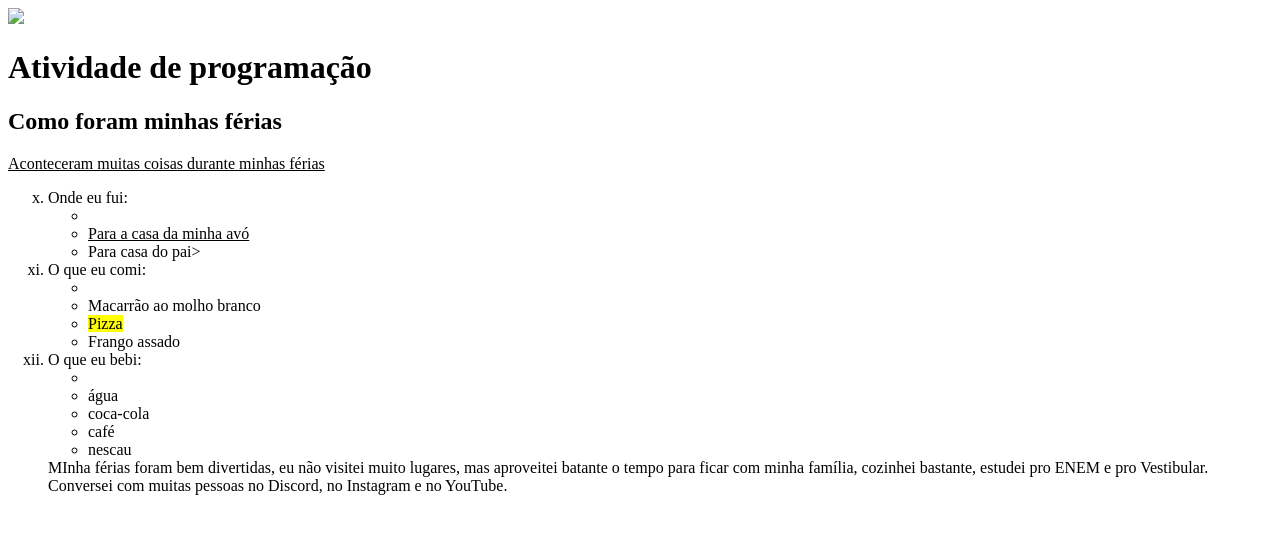
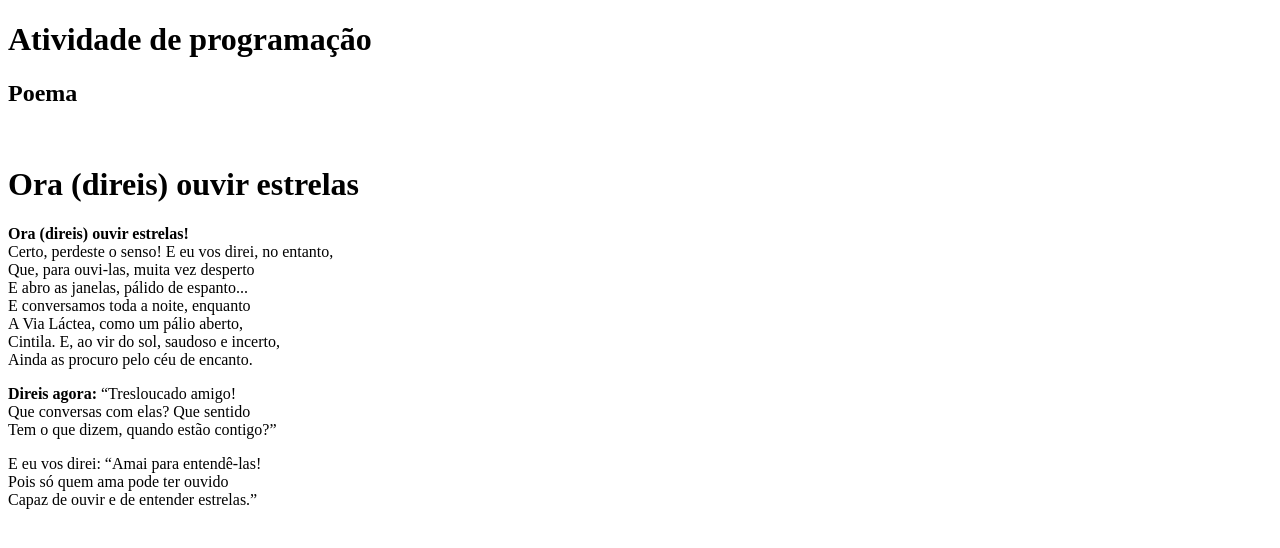
Before and after one commit to lkm12sk/Reposit-rio-31-05-23, a plain HTML site: page index.html in a window 1280 px wide. Drawn offline with Linux system fonts and the light colour scheme.

Commit message:
Atualizar o index.html

```diff
--- a/index.html
+++ b/index.html
@@ -3,56 +3,31 @@
     <head>
      <meta charset = "UTF-8">
         <meta name = "VIEWPORT" content = "width = device-width, initial-scale = 1.0">
-<style>
-    {style="background-color:blue;" }
-background-color:blue;
-</style>
-<img src = "imagem png'' ALT = " texto da imagem">
-
-
 
         <title> Lorena Kelczeski Macari </title>
     </head>
     <body>
         <h1>Atividade de programação</h1>
-        <h2> Como foram minhas férias </h2>
-        <p1> <ins> Aconteceram muitas coisas durante minhas férias</ins>
-        </p1>
+        <h2> Poema </h2>
 
- <ol type="i" start="10">
+<br>
 
+<h1>Ora (direis) ouvir estrelas</h1>
+    <p><strong>Ora (direis) ouvir estrelas!</strong><br>
+    Certo, perdeste o senso! E eu vos direi, no entanto,<br>
+    Que, para ouvi-las, muita vez desperto<br>
+    E abro as janelas, pálido de espanto...<br>
+    E conversamos toda a noite, enquanto<br>
+    A Via Láctea, como um pálio aberto,<br>
+    Cintila. E, ao vir do sol, saudoso e incerto,<br>
+    Ainda as procuro pelo céu de encanto.</p>
 
+    <p><strong>Direis agora:</strong> “Tresloucado amigo!<br>
+    Que conversas com elas? Que sentido<br>
+    Tem o que dizem, quando estão contigo?”</p>
 
-    <li> Onde eu fui:
-        <ul>
-            <li><Li>  <ins> Para a casa da minha avó </ins>  </Li>
-           <Li>  Para casa do pai> </Li>
-             </li> </ul>
-
-<link rel = "icon" HREF = "morango.png type" image - icon">
-
-
-  <li> O que eu comi:
-        <ul>
-            <li><Li> Macarrão ao molho branco  </Li>
-           <Li> <mark> Pizza </mark>  </Li>
-        <Li> Frango assado </Li>
-             </li> </ul>
-
-     <li> O que eu bebi:
-        <ul>
-            <li><Li> água  </Li>
-           <Li> coca-cola  </Li>
-        <Li> café </Li>
-        <Li> nescau </Li>
-             </li> </ul>
-
-
-
-        <p2> MInha férias foram bem divertidas, eu não visitei muito lugares, mas aproveitei batante o tempo para ficar com minha família, cozinhei bastante, estudei pro ENEM e pro Vestibular.
-            Conversei com muitas pessoas no Discord, no Instagram e no YouTube. </p2>
-
-
-
-     </body>
+    <p>E eu vos direi: “Amai para entendê-las!<br>
+    Pois só quem ama pode ter ouvido<br>
+    Capaz de ouvir e de entender estrelas.”</p>
+</body>
 </html>
```
